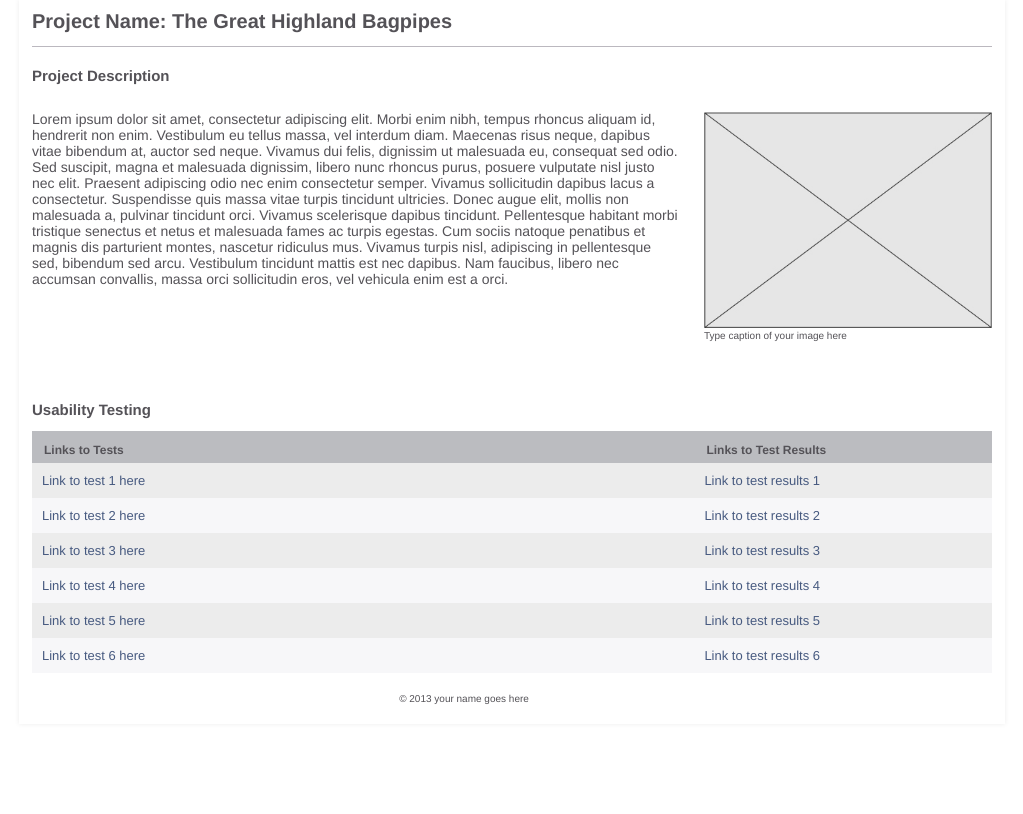
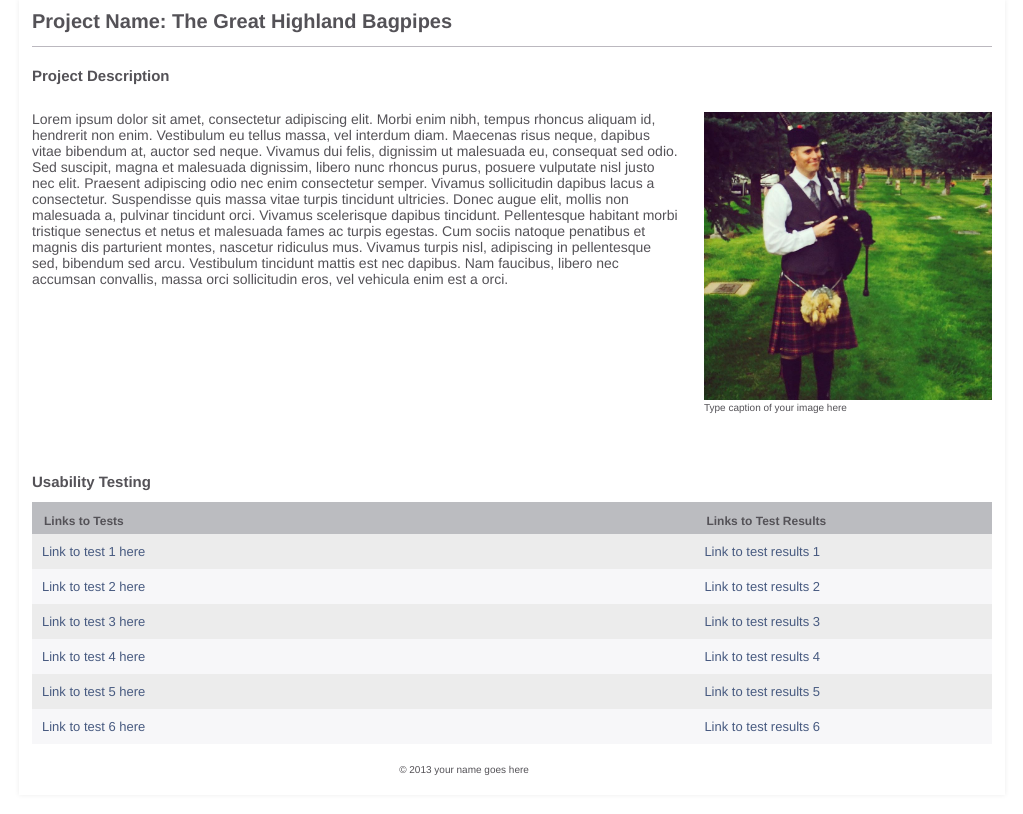
Before and after one commit to dwilcken/WIU-Wilcken, a plain HTML site: page index.html in a window 1280 px wide. Shown: the whole page, without its empty margins (128-1151 px from the left). Drawn offline with Linux system fonts and the light colour scheme.

Commit message:
Created branch

```diff
--- a/index.html
+++ b/index.html
@@ -24,7 +24,7 @@
     <figure>
     <!--   add your image to the img folder
       Replace the "img.jpg" with the name of your image  -->
-      <img src="img/img.jpg" alt="your picture description goes here"  />
+      <img src="img/piper.jpg" alt="your picture description goes here"  />
       <figcaption>Type caption of your image here</figcaption>
     </figure>
   </section>
```
Also changed, not shown: img/piper.jpg (added).
